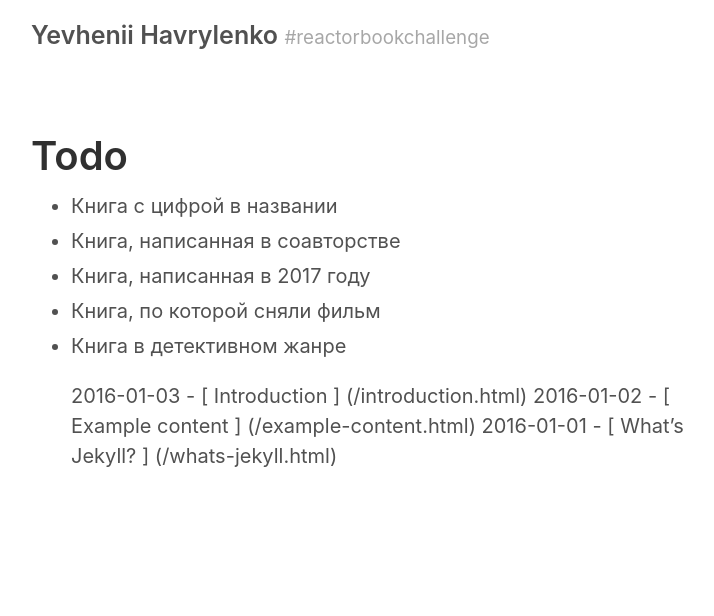
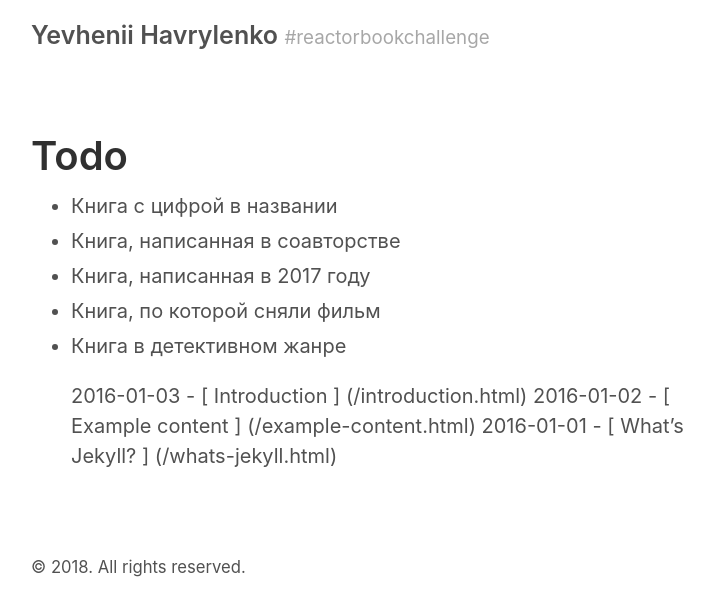
Before and after one commit to yevhenii-havrylenko/yevhenii-havrylenko.github.io, a Jekyll site: the page built from index.md, in a window 1280 px wide. Shown: the top 616 px of the page, without its empty margins (259-973 px from the left). Built offline with Jekyll 4.4.1, drawn with Linux system fonts in a browser that asks for light colours.

Commit message:
Update default.html

```diff
--- a/_layouts/default.html
+++ b/_layouts/default.html
@@ -16,7 +16,11 @@
       <main>
         {{ content }}
       </main>
-
+     <footer class="footer">
+        <small>
+          &copy; <time datetime="{{ site.time | date_to_xmlschema }}">{{ site.time | date: '%Y' }}</time>. All rights reserved.
+        </small>
+</footer>
 
     </div>
 
```
